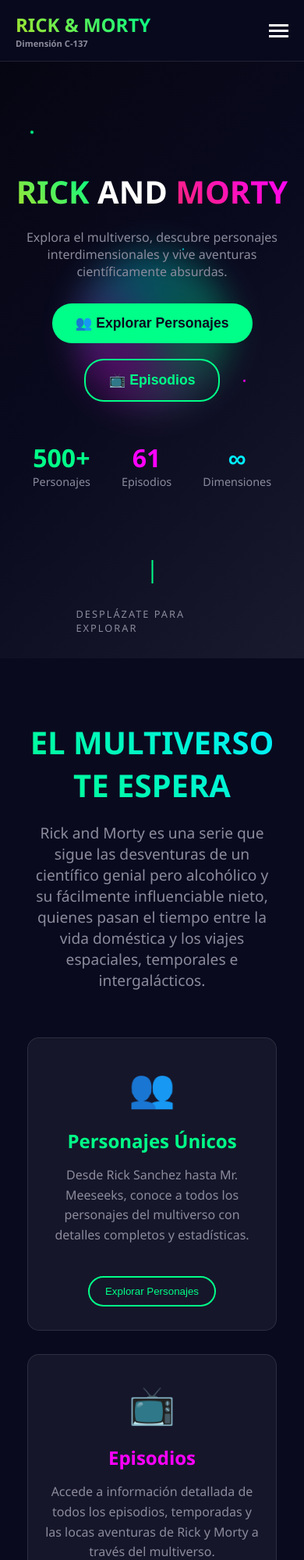
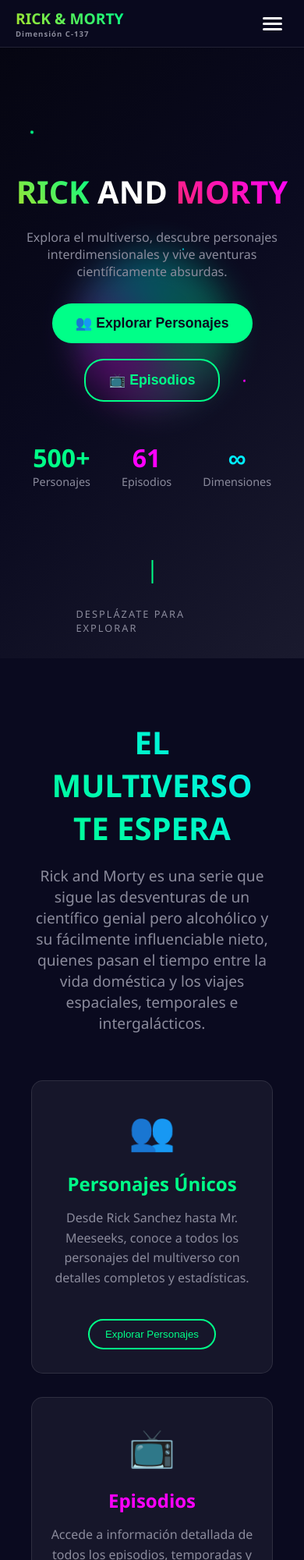
Before and after one commit to Jessica-Timaran/Api-Rick-and-Morty, a website built with Vite: page frontend/index.html in a window 390 px wide. Shown: the top 2000 px of the page at 78% size. Built offline with nearby package versions, Linux system fonts and the light colour scheme.

Commit message:
Actualiza README y realiza cambios en frontend (index, CSS, navbar, main.js)

```diff
--- a/frontend/index.html
+++ b/frontend/index.html
@@ -6,6 +6,7 @@
   <title>Rick and Morty API</title>
   <link rel="stylesheet" href="/src/assets/css/home.css">
   <link rel="stylesheet" href="./src/assets/css/characters.css">
+  <link rel="stylesheet" href="./src/assets/css/global.css">
 </head>
 <body>
   <div id="app"></div>
--- a/frontend/src/assets/css/global.css
+++ b/frontend/src/assets/css/global.css
@@ -1,27 +1,138 @@
-/* ===== MEJORAS RESPONSIVE ===== */
+/* ===== NAVBAR STYLES ===== */
+.navbar {
+    position: fixed;
+    top: 0;
+    left: 0;
+    width: 100%;
+    background: rgba(10, 10, 31, 0.95);
+    backdrop-filter: blur(10px);
+    border-bottom: 1px solid rgba(255, 255, 255, 0.1);
+    z-index: 1000;
+    padding: 0 20px;
+}
+
+.navbar__container {
+    display: flex;
+    align-items: center;
+    justify-content: space-between;
+    max-width: 1200px;
+    margin: 0 auto;
+    padding: 15px 0;
+}
+
+.navbar__logo {
+    display: flex;
+    flex-direction: column;
+    text-decoration: none;
+    color: white;
+    font-weight: 700;
+    z-index: 1001;
+}
+
+.logo__text {
+    font-size: 1.5rem;
+    background: linear-gradient(45deg, var(--color-rick), var(--color-primary));
+    -webkit-background-clip: text;
+    -webkit-text-fill-color: transparent;
+    background-clip: text;
+}
+
+.logo__dimension {
+    font-size: 0.7rem;
+    color: var(--color-gray);
+    letter-spacing: 1px;
+}
+
+.navbar__menu {
+    display: flex;
+    list-style: none;
+    gap: 30px;
+    margin: 0;
+    padding: 0;
+    transition: all 0.3s ease-in-out;
+}
+
+.navbar__link {
+    display: flex;
+    align-items: center;
+    gap: 8px;
+    text-decoration: none;
+    color: var(--color-gray);
+    padding: 10px 15px;
+    border-radius: 8px;
+    transition: all var(--transition);
+    font-weight: 500;
+}
+
+.navbar__link:hover,
+.navbar__link--active {
+    color: var(--color-primary);
+    background: rgba(0, 255, 136, 0.1);
+    transform: translateY(-2px);
+}
+
+.nav-icon {
+    font-size: 1.2rem;
+}
+
+/* ===== MOBILE NAVBAR STYLES ===== */
+.navbar__toggle {
+    display: none;
+    flex-direction: column;
+    background: none;
+    border: none;
+    cursor: pointer;
+    gap: 4px;
+    padding: 8px;
+    z-index: 1001;
+}
+
+.toggle-bar {
+    width: 25px;
+    height: 3px;
+    background: var(--color-light);
+    transition: all 0.3s ease-in-out;
+    border-radius: 2px;
+}
+
+/* Estados del toggle cuando está abierto */
+.navbar__toggle--open .toggle-bar:nth-child(1) {
+    transform: rotate(45deg) translate(5px, 5px);
+}
+
+.navbar__toggle--open .toggle-bar:nth-child(2) {
+    opacity: 0;
+}
+
+.navbar__toggle--open .toggle-bar:nth-child(3) {
+    transform: rotate(-45deg) translate(7px, -6px);
+}
+
+/* ===== RESPONSIVE NAVBAR ===== */
 @media (max-width: 768px) {
-    .navbar__container {
-        padding: 10px 0;
+    .navbar__toggle {
+        display: flex;
     }
 
     .navbar__menu {
         position: fixed;
-        top: 70px;
+        top: 100%;
         left: 0;
         width: 100%;
         background: var(--color-dark);
         flex-direction: column;
+        gap: 0;
         padding: 20px;
-        gap: 0;
+        border-top: 1px solid rgba(255, 255, 255, 0.1);
         transform: translateY(-100%);
         opacity: 0;
-        transition: all var(--transition);
-        border-top: 1px solid rgba(255, 255, 255, 0.1);
+        visibility: hidden;
     }
 
-    .navbar--open .navbar__menu {
+    .navbar__menu--open {
         transform: translateY(0);
         opacity: 1;
+        visibility: visible;
     }
 
     .navbar__item {
@@ -32,21 +143,23 @@
         padding: 15px;
         border-radius: 8px;
         margin: 5px 0;
+        justify-content: flex-start;
+        width: 100%;
     }
 
-    .navbar__toggle {
-        display: flex;
+    .navbar__link:hover {
+        transform: translateX(5px);
     }
 
-    /* Evita scroll cuando el menú está abierto */
-    body.menu-open {
+    /* Evitar scroll cuando el menú está abierto */
+    body.navbar-open {
         overflow: hidden;
     }
 }
 
 @media (max-width: 480px) {
-    .container {
-        padding: 0 15px;
+    .navbar__container {
+        padding: 10px 0;
     }
 
     .logo__text {
@@ -62,15 +175,3 @@
         font-size: 0.9rem;
     }
 }
-
-/* Mejorar el responsive del home */
-@media (max-width: 768px) {
-    .hero__title {
-        font-size: clamp(2rem, 8vw, 4rem);
-    }
-
-    .hero__btn {
-        padding: 12px 30px;
-        font-size: 1rem;
-    }
-}
--- a/frontend/src/components/navbar.js
+++ b/frontend/src/components/navbar.js
@@ -1,35 +1,35 @@
 export function renderNavbar() {
     return `
-        <nav class="navbar" style="position: fixed; top: 0; left: 0; width: 100%; background: rgba(10, 10, 31, 0.95); backdrop-filter: blur(10px); border-bottom: 1px solid rgba(255,255,255,0.1); z-index: 1000; padding: 0 20px;">
-            <div class="navbar__container" style="display: flex; align-items: center; justify-content: space-between; max-width: 1200px; margin: 0 auto; padding: 15px 0;">
+        <nav class="navbar">
+            <div class="navbar__container">
                 <!-- Logo -->
-                <a href="#/" class="navbar__logo" data-route="/" style="display: flex; flex-direction: column; text-decoration: none; color: white; font-weight: 700;">
-                    <span class="logo__text" style="font-size: 1.5rem; background: linear-gradient(45deg, #a6e22e, #00ff88); -webkit-background-clip: text; -webkit-text-fill-color: transparent;">RICK & MORTY</span>
-                    <span class="logo__dimension" style="font-size: 0.7rem; color: #8b8b9c;">Dimensión C-137</span>
+                <a href="#/" class="navbar__logo" data-route="/">
+                    <span class="logo__text">RICK & MORTY</span>
+                    <span class="logo__dimension">Dimensión C-137</span>
                 </a>
 
                 <!-- Navigation Links -->
-                <ul class="navbar__menu" style="display: flex; list-style: none; gap: 30px; margin: 0; padding: 0;">
+                <ul class="navbar__menu" id="navbarMenu">
                     <li class="navbar__item">
-                        <a href="#/" class="navbar__link" data-route="/" style="display: flex; align-items: center; gap: 8px; text-decoration: none; color: #8b8b9c; padding: 10px 15px; border-radius: 8px; transition: all 0.3s;">
+                        <a href="#/" class="navbar__link" data-route="/">
                             <span class="nav-icon">🏠</span>
                             Inicio
                         </a>
                     </li>
                     <li class="navbar__item">
-                        <a href="#/personajes" class="navbar__link" data-route="/personajes" style="display: flex; align-items: center; gap: 8px; text-decoration: none; color: #8b8b9c; padding: 10px 15px; border-radius: 8px; transition: all 0.3s;">
+                        <a href="#/personajes" class="navbar__link" data-route="/personajes">
                             <span class="nav-icon">👥</span>
                             Personajes
                         </a>
                     </li>
                     <li class="navbar__item">
-                        <a href="#/episodios" class="navbar__link" data-route="/episodios" style="display: flex; align-items: center; gap: 8px; text-decoration: none; color: #8b8b9c; padding: 10px 15px; border-radius: 8px; transition: all 0.3s;">
+                        <a href="#/episodios" class="navbar__link" data-route="/episodios">
                             <span class="nav-icon">📺</span>
                             Episodios
                         </a>
                     </li>
                     <li class="navbar__item">
-                        <a href="#/ubicaciones" class="navbar__link" data-route="/ubicaciones" style="display: flex; align-items: center; gap: 8px; text-decoration: none; color: #8b8b9c; padding: 10px 15px; border-radius: 8px; transition: all 0.3s;">
+                        <a href="#/ubicaciones" class="navbar__link" data-route="/ubicaciones">
                             <span class="nav-icon">🌍</span>
                             Ubicaciones
                         </a>
@@ -37,10 +37,10 @@
                 </ul>
 
                 <!-- Mobile Menu Button -->
-                <button class="navbar__toggle" id="navbarToggle" style="display: none; flex-direction: column; background: none; border: none; cursor: pointer; gap: 4px;">
-                    <span style="width: 25px; height: 3px; background: white;"></span>
-                    <span style="width: 25px; height: 3px; background: white;"></span>
-                    <span style="width: 25px; height: 3px; background: white;"></span>
+                <button class="navbar__toggle" id="navbarToggle" aria-label="Menú">
+                    <span class="toggle-bar"></span>
+                    <span class="toggle-bar"></span>
+                    <span class="toggle-bar"></span>
                 </button>
             </div>
         </nav>
@@ -51,30 +51,92 @@
     console.log('✅ Navbar inicializado');
 
     const toggle = document.getElementById('navbarToggle');
+    const menu = document.getElementById('navbarMenu');
     const navbar = document.querySelector('.navbar');
-    const menu = document.querySelector('.navbar__menu');
 
-    if (toggle && window.innerWidth <= 768) {
-        toggle.style.display = 'flex';
-        menu.style.display = 'none';
-
-        toggle.addEventListener('click', () => {
-            const isOpen = menu.style.display === 'flex';
-            menu.style.display = isOpen ? 'none' : 'flex';
-            menu.style.position = 'absolute';
-            menu.style.top = '100%';
-            menu.style.left = '0';
-            menu.style.width = '100%';
-            menu.style.background = '#0a0a1f';
-            menu.style.flexDirection = 'column';
-            menu.style.padding = '20px';
-        });
+    if (!toggle || !menu) {
+        console.error('❌ No se encontraron elementos del navbar');
+        return;
     }
 
+    // Función para abrir/cerrar el menú
+    function toggleMenu() {
+        const isOpen = menu.classList.contains('navbar__menu--open');
+
+        if (isOpen) {
+            // Cerrar menú
+            menu.classList.remove('navbar__menu--open');
+            toggle.classList.remove('navbar__toggle--open');
+            document.body.style.overflow = ''; // Restaurar scroll
+        } else {
+            // Abrir menú
+            menu.classList.add('navbar__menu--open');
+            toggle.classList.add('navbar__toggle--open');
+            document.body.style.overflow = 'hidden'; // Bloquear scroll
+        }
+    }
+
+    // Función para cerrar el menú
+    function closeMenu() {
+        menu.classList.remove('navbar__menu--open');
+        toggle.classList.remove('navbar__toggle--open');
+        document.body.style.overflow = ''; // Restaurar scroll
+    }
+
+    // Evento del botón toggle
+    toggle.addEventListener('click', function(e) {
+        e.stopPropagation(); // Evitar que el evento se propague
+        toggleMenu();
+    });
+
     // Cerrar menú al hacer clic en un link
-    document.addEventListener('click', (e) => {
-        if (e.target.closest('.navbar__link') && window.innerWidth <= 768) {
-            menu.style.display = 'none';
+    menu.addEventListener('click', function(e) {
+        if (e.target.closest('.navbar__link')) {
+            closeMenu();
+        }
+    });
+
+    // Cerrar menú al hacer clic fuera
+    document.addEventListener('click', function(e) {
+        if (!navbar.contains(e.target)) {
+            closeMenu();
+        }
+    });
+
+    // Cerrar menú al redimensionar la ventana (si se hace más grande)
+    window.addEventListener('resize', function() {
+        if (window.innerWidth > 768) {
+            closeMenu();
+        }
+    });
+
+    // Actualizar visibilidad del toggle basado en el tamaño de pantalla
+    function updateToggleVisibility() {
+        if (window.innerWidth <= 768) {
+            toggle.style.display = 'flex';
+        } else {
+            toggle.style.display = 'none';
+            closeMenu(); // Asegurar que el menú esté cerrado en desktop
+        }
+    }
+
+    // Inicializar y escuchar cambios de tamaño
+    updateToggleVisibility();
+    window.addEventListener('resize', updateToggleVisibility);
+
+    console.log('🎯 Eventos del navbar configurados correctamente');
+}
+
+export function updateActiveLink() {
+    const currentPath = window.location.hash.replace('#', '') || '/';
+    const links = document.querySelectorAll('.navbar__link');
+
+    links.forEach(link => {
+        const route = link.getAttribute('data-route');
+        if (route === currentPath) {
+            link.classList.add('navbar__link--active');
+        } else {
+            link.classList.remove('navbar__link--active');
         }
     });
 }
--- a/frontend/src/main.js
+++ b/frontend/src/main.js
@@ -51,13 +51,20 @@
 }
 
 function renderNavbarToDOM() {
+    // Verificar si el navbar ya existe para no duplicarlo
+    if (document.querySelector('.navbar')) {
+        return;
+    }
+
     // Crear y agregar navbar
     const header = document.createElement('header');
     header.innerHTML = renderNavbar();
     document.body.insertBefore(header, document.body.firstChild);
 
-    // Inicializar navbar
-    initNavbar();
+    // Inicializar navbar después de un pequeño delay para asegurar que el DOM esté listo
+    setTimeout(() => {
+        initNavbar();
+    }, 50);
 }
 
 function handleInitialRoute() {
```
Also changed, not shown: README.md.
